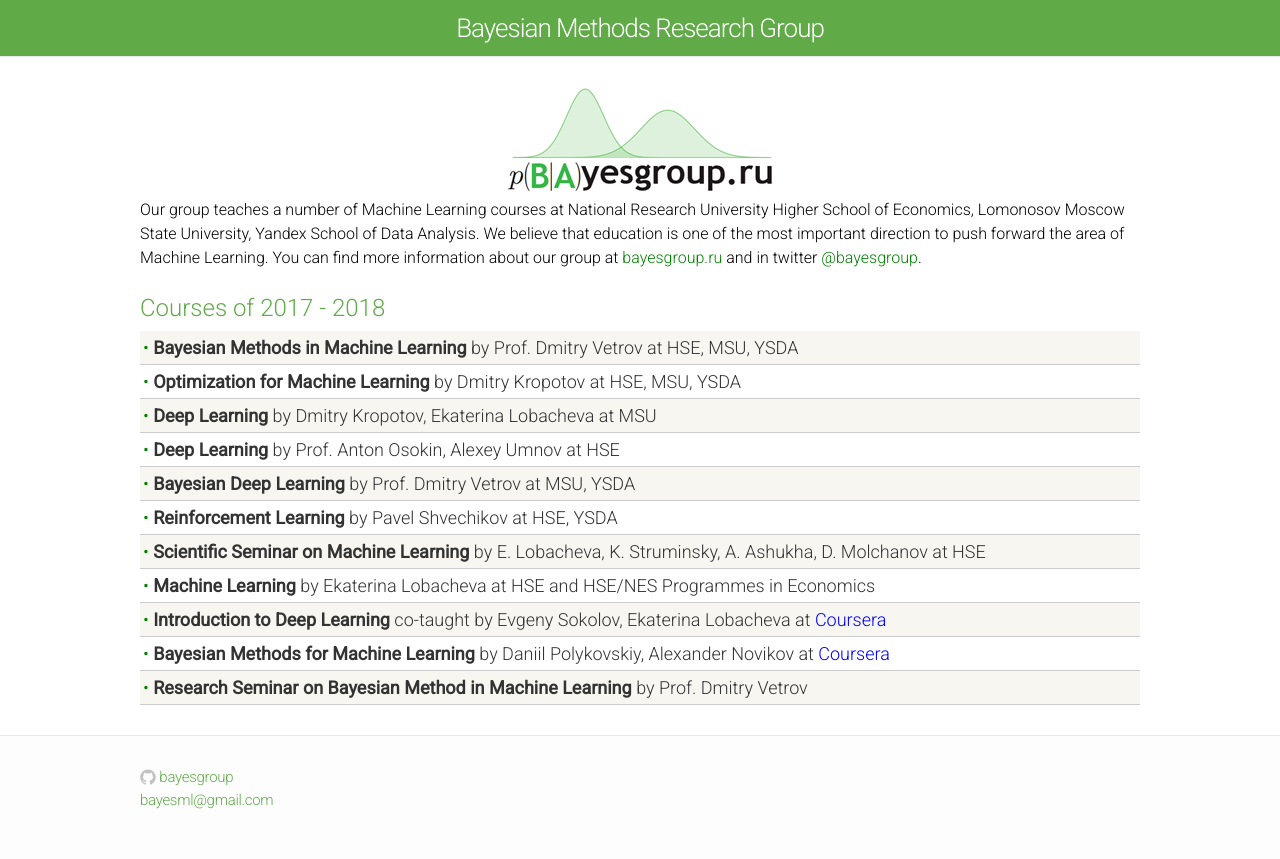
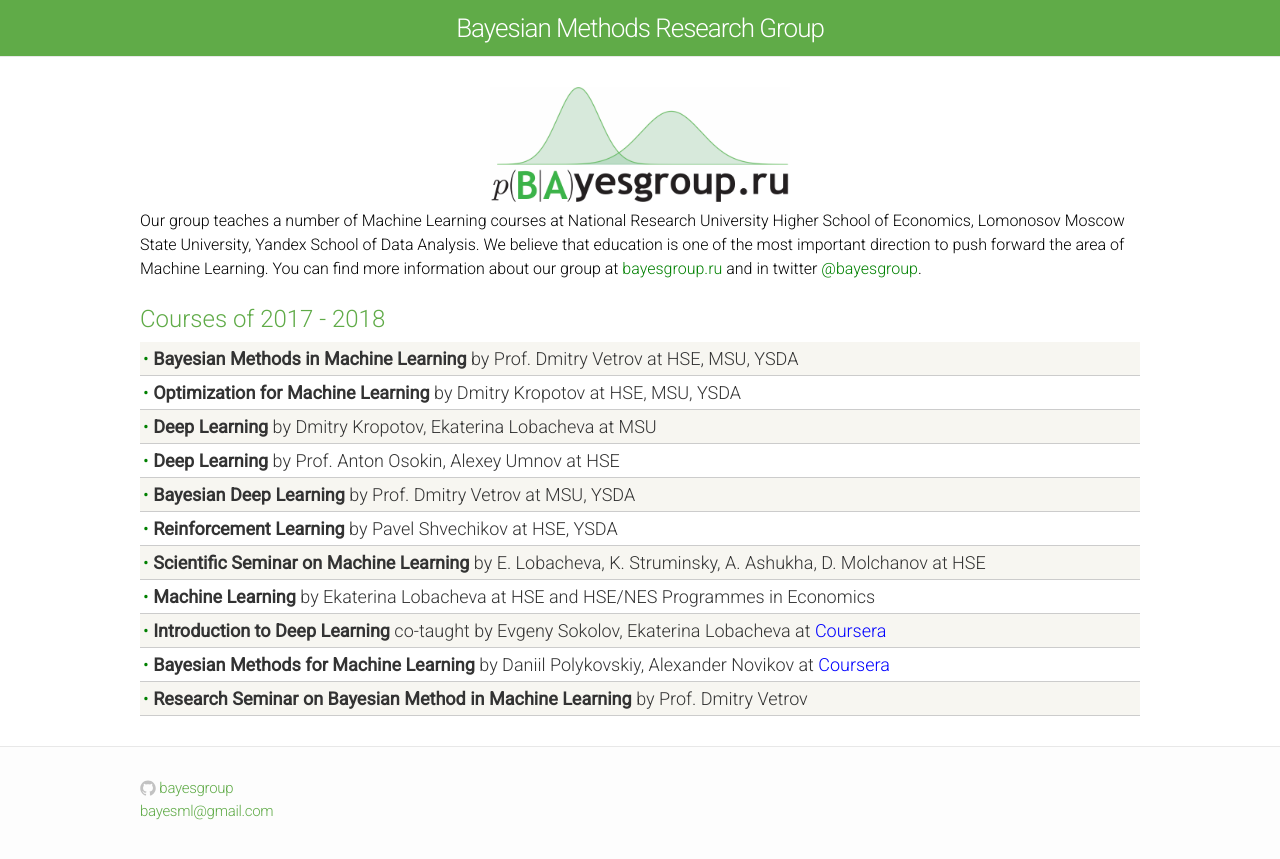
Before and after one commit to bayesgroup/bayesgroup.github.io, a Jekyll site: the page built from index.html, in a window 1280 px wide. Shown: the top 859 px of the page. Built offline with Jekyll 4.4.1, drawn with Linux system fonts in a browser that asks for light colours.

Commit message:
Retina-ready group logo

```diff
--- a/index.html
+++ b/index.html
@@ -4,7 +4,7 @@
 
 <center>
   <div>
-    <img src="logo.png" align="middle">
+    <img src="images/logo.png" align="middle" width="300" />
   </div>
 </center>
 
```
Also changed, not shown: bmml/2016/bmml2016.md (+1 -1 lines), images/bmmo.png (renamed from bmmo.png), images/logo.png (added), logo.png (deleted).
